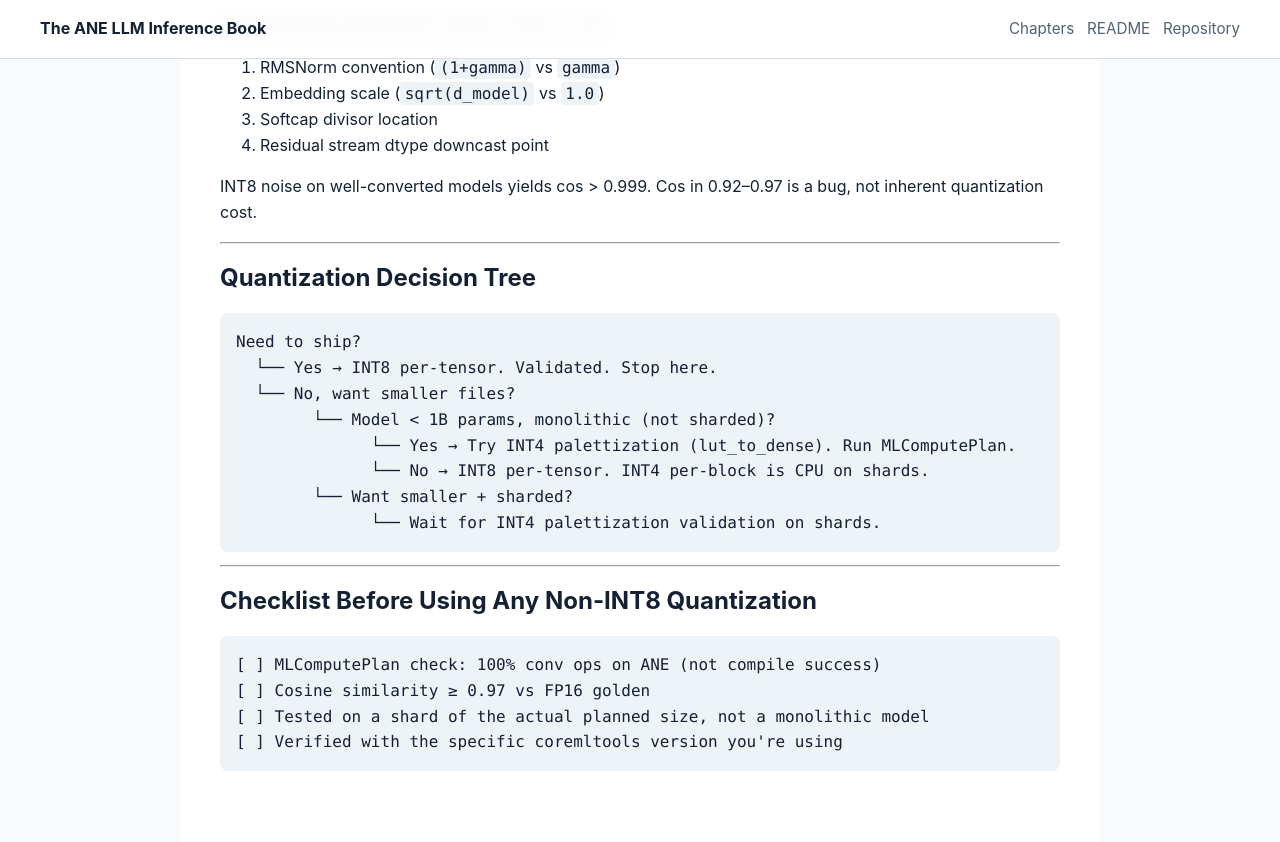
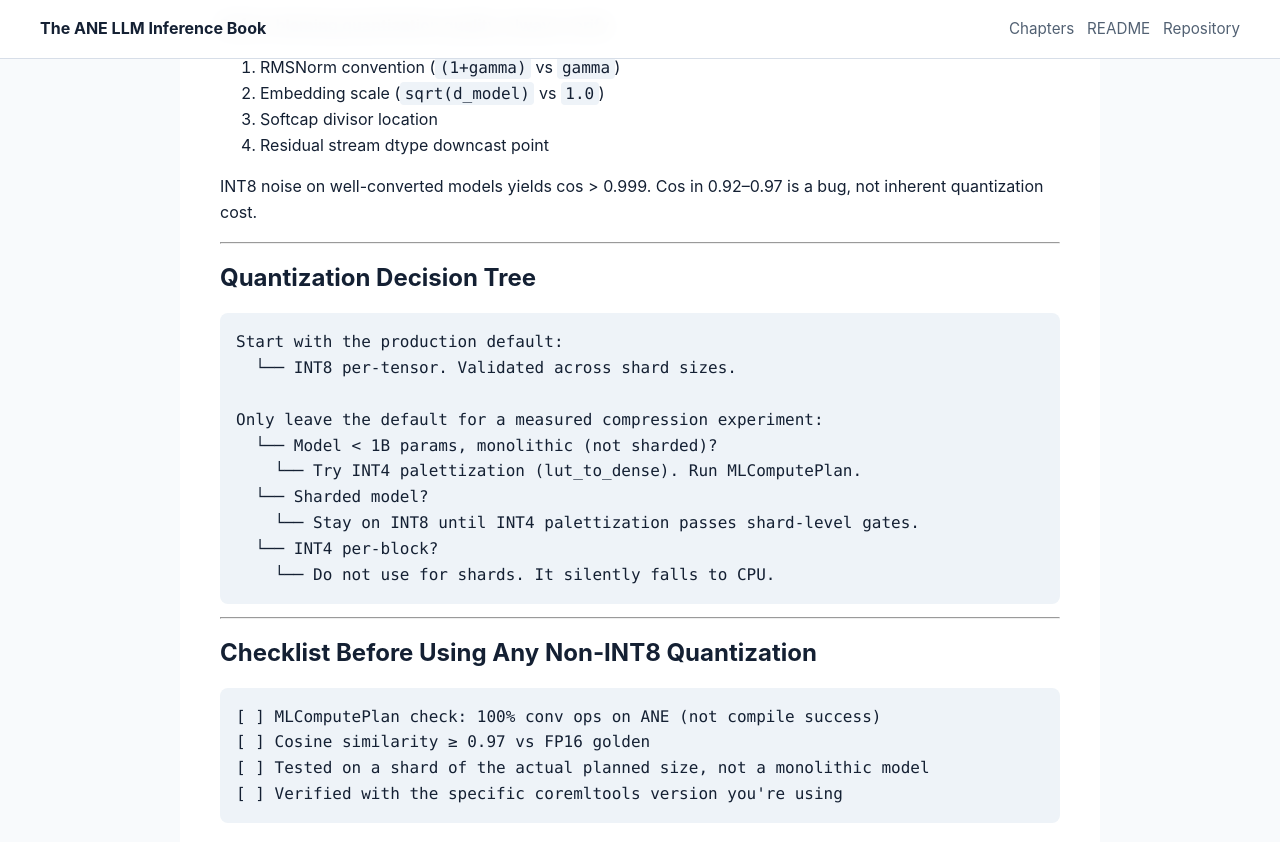
Before and after one commit to videlalvaro/ane-book, a Jekyll site: the page built from book/03-quantization.md, in a window 1280 px wide and 900 px high, scrolled down 2924 px. Shown: the top 842 px of the window. Built offline with Jekyll 4.4.1, drawn with Linux system fonts in a browser that asks for light colours.

Commit message:
Clarify quantization decision framing

````diff
--- a/book/03-quantization.md
+++ b/book/03-quantization.md
@@ -132,14 +132,16 @@ bug, not inherent quantization cost.
 ## Quantization Decision Tree
 
 ```
-Need to ship?
-  └── Yes → INT8 per-tensor. Validated. Stop here.
-  └── No, want smaller files?
-        └── Model < 1B params, monolithic (not sharded)?
-              └── Yes → Try INT4 palettization (lut_to_dense). Run MLComputePlan.
-              └── No → INT8 per-tensor. INT4 per-block is CPU on shards.
-        └── Want smaller + sharded?
-              └── Wait for INT4 palettization validation on shards.
+Start with the production default:
+  └── INT8 per-tensor. Validated across shard sizes.
+
+Only leave the default for a measured compression experiment:
+  └── Model < 1B params, monolithic (not sharded)?
+    └── Try INT4 palettization (lut_to_dense). Run MLComputePlan.
+  └── Sharded model?
+    └── Stay on INT8 until INT4 palettization passes shard-level gates.
+  └── INT4 per-block?
+    └── Do not use for shards. It silently falls to CPU.
 ```
 
 ---
````
Also changed, not shown: book/assets/diagrams/03-quantization/quantization-map.svg.
